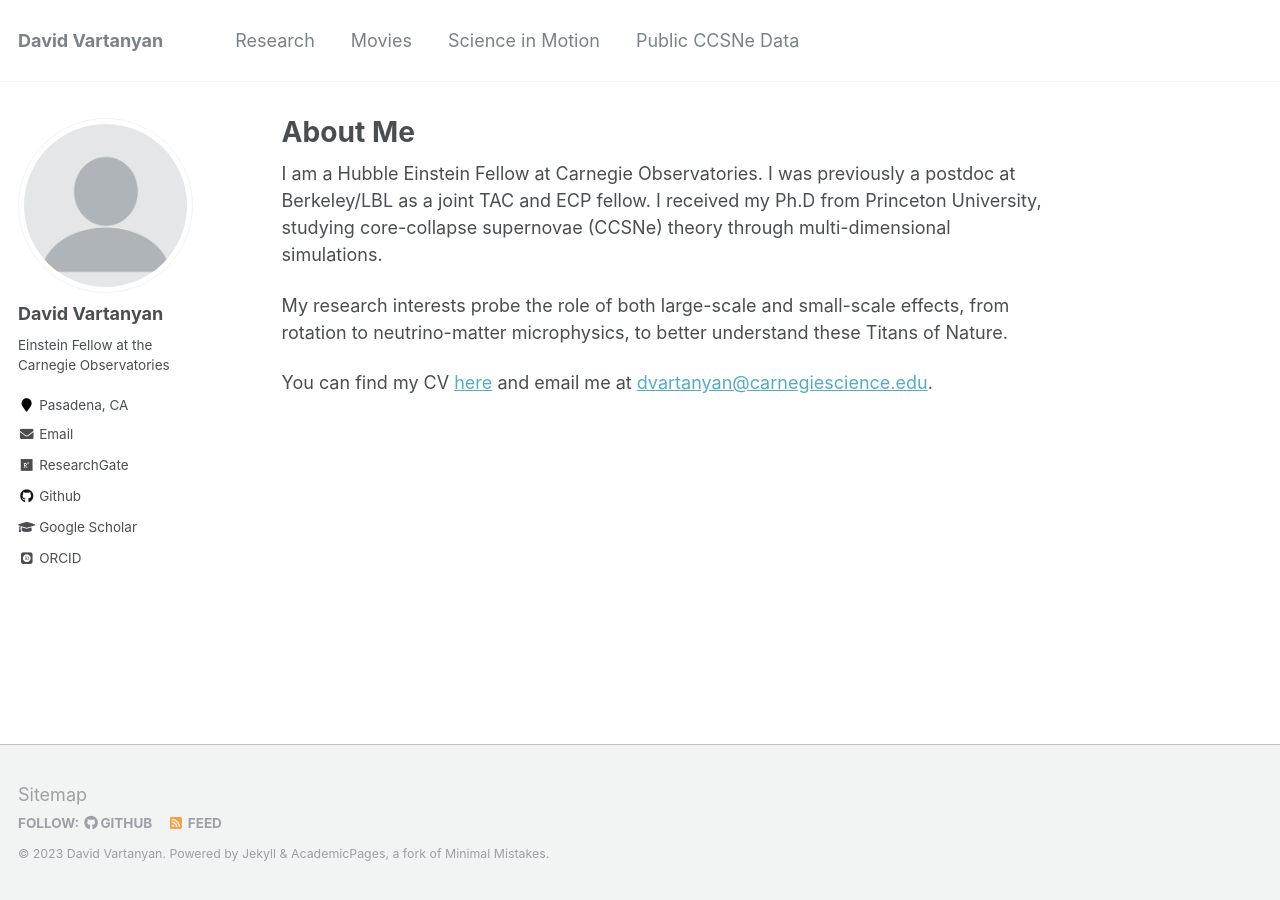
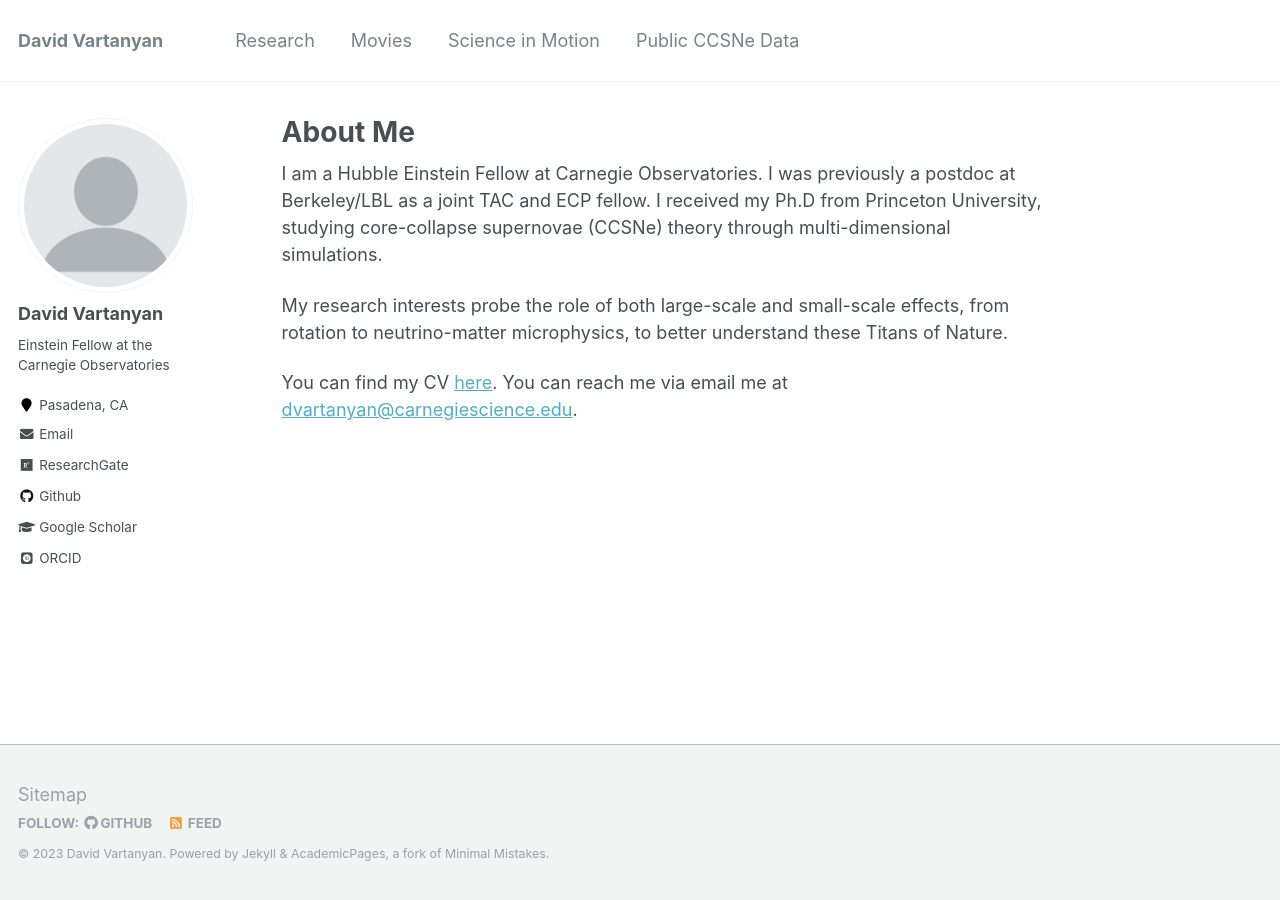
Before and after one commit to dvartany/dvartany.github.io, a Jekyll site: the page built from _pages/about.md, in a window 1280 px wide. Built offline with Jekyll 4.4.1, drawn with Linux system fonts in a browser that asks for light colours; some web fonts are replaced.

Commit message:
Update about.md

```diff
--- a/_pages/about.md
+++ b/_pages/about.md
@@ -11,4 +11,4 @@ I am a Hubble Einstein Fellow at Carnegie Observatories. I was previously a post
 
 My research interests probe the role of both large-scale and small-scale effects, from rotation to neutrino-matter microphysics, to better understand these Titans of Nature.
 
-You can find my CV  [here](http://dvartany.github.io/files/CV-2023.pdf) and email me at [dvartanyan@carnegiescience.edu](mailto:dvartanyan@carnegiescience.edu).
+You can find my CV [here](http://dvartany.github.io/files/CV-2023.pdf). You can reach me via email me at [dvartanyan@carnegiescience.edu](mailto:dvartanyan@carnegiescience.edu).
```
